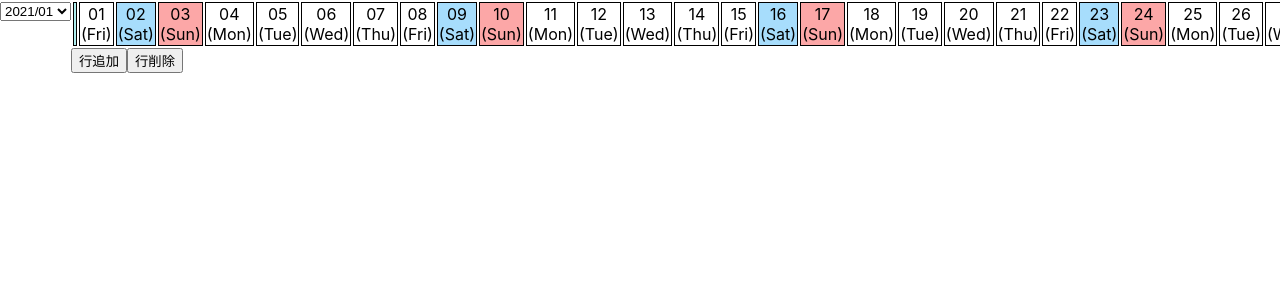
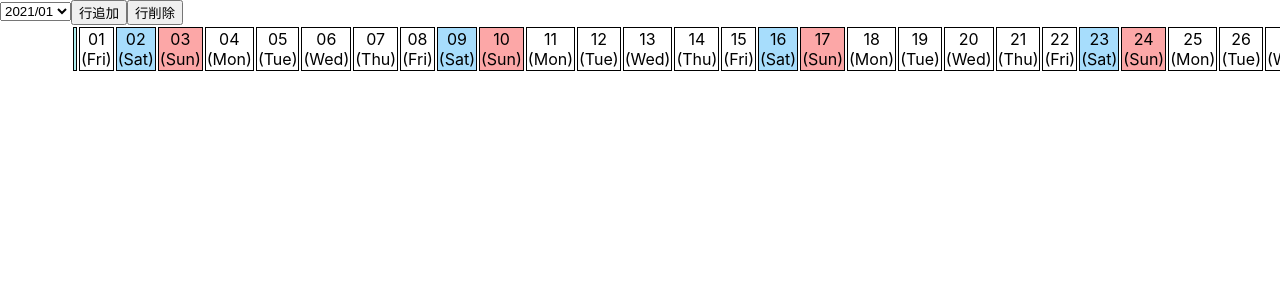
Before and after one commit to h64m1/gantt-chart, a React (Create React App) app in the folder app/: page / in a window 1280 px wide. Shown: the top 300 px of the page. Built offline with nearby package versions, Linux system fonts and the light colour scheme.

Commit message:
[mod] ボタンの位置を一番上に変更 #6

```diff
--- a/app/src/component/Date/Day.tsx
+++ b/app/src/component/Date/Day.tsx
@@ -34,6 +34,15 @@ export function Day(date?: string, props?: DayProps): string {
 }
 
 /**
+ * 当日の日付を指定されたフォーマットで取得
+ * @param {DayProps} props プロパティ
+ * @return {string} 日付文字列
+ */
+export function Today(props?: DayProps): string {
+	return Day(undefined, props)
+}
+
+/**
  * 月初日を取得
  * @param {string} date 日付
  * @param {DayProps} props プロパティ
@@ -48,6 +57,15 @@ export function YearMonth(date?: string, props?: DayProps): string {
 	}
 
 	return dayjs(day).startOf('month').format(format)
+}
+
+/**
+ * 当月の月初日を指定されたフォーマットで取得
+ * @param {DayProps} props プロパティ
+ * @return {string} 日付文字列
+ */
+export function ThisYearMonth(props?: DayProps): string {
+	return YearMonth(Day(undefined, props), props)
 }
 
 /**
--- a/app/src/component/Gantt/Gantt.css
+++ b/app/src/component/Gantt/Gantt.css
@@ -7,7 +7,7 @@
 }
 
 .gantt-button {
-	float: left;
+	text-align: left;
 }
 
 input.title {
--- a/app/src/component/Gantt/GanttApp.tsx
+++ b/app/src/component/Gantt/GanttApp.tsx
@@ -1,6 +1,6 @@
 import React, { ChangeEvent, useEffect } from 'react'
 import { useState } from 'react'
-import { Day, YearMonth } from '../Date/Day'
+import { ThisYearMonth } from '../Date/Day'
 import { TaskStatus, Title } from '../Types/Types'
 import { Select } from '../Select/Select'
 import { HeadRow } from './HeadRow'
@@ -17,25 +17,22 @@ type GanttProps = {
 
 function GanttApp(): JSX.Element {
 	// 当日の日付で処理年月stateを初期化
-	const format = { format: 'YYYY-MM-DD' }
-	const today = Day(undefined, format)
-	const [yearMonth, setYearMonth] = useState(YearMonth(today, format))
-
-	const emptyTitle = {
+	const [yearMonth, setYearMonth] = useState(ThisYearMonth({ format: 'YYYY-MM-DD' }))
+	const [titles, setTitle] = useState([
+		{
 			yearMonth: yearMonth,
 			row: 0,
 			title: '',
-	}
-	const [titles, setTitle] = useState([emptyTitle])
-
-	const emptyTaskStatus = {
+		},
+	])
+	const [tasks, setTasks] = useState([
+		{
 			yearMonth: yearMonth,
 			row: 0,
 			column: 0,
 			isOn: false,
-	}
-
-	const [tasks, setTasks] = useState([emptyTaskStatus])
+		},
+	])
 	const [row, setRow] = useState([''])
 
 	// タスクを追加
@@ -139,6 +136,11 @@ const Gantt: React.FC<Props> = ({ props, row, addRow, deleteRow }) => {
 	console.log('render Gantt')
 	return (
 		<>
+			{/* 行追加、行削除のボタン */}
+			<div className={'gantt-button'}>
+				<button onClick={addRow}>行追加</button>
+				<button onClick={deleteRow}>行削除</button>
+			</div>
 			{/* ガントチャートのボディ部分 */}
 			<table>
 				<thead>
@@ -160,13 +162,6 @@ const Gantt: React.FC<Props> = ({ props, row, addRow, deleteRow }) => {
 				</tbody>
 				<tfoot></tfoot>
 			</table>
-			{/* 行追加、行削除のボタン */}
-			<button className={'gantt-button'} onClick={addRow}>
-				行追加
-			</button>
-			<button className={'gantt-button'} onClick={deleteRow}>
-				行削除
-			</button>
 		</>
 	)
 }
```
Lines whose indentation alone changed are shown as unchanged.
